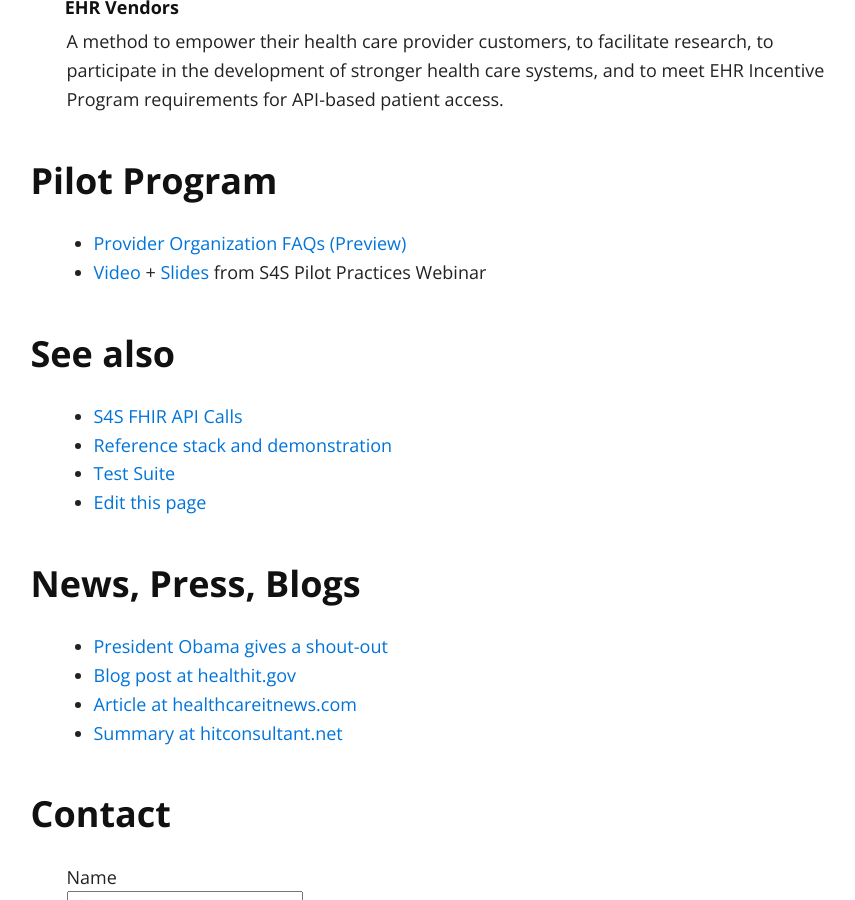
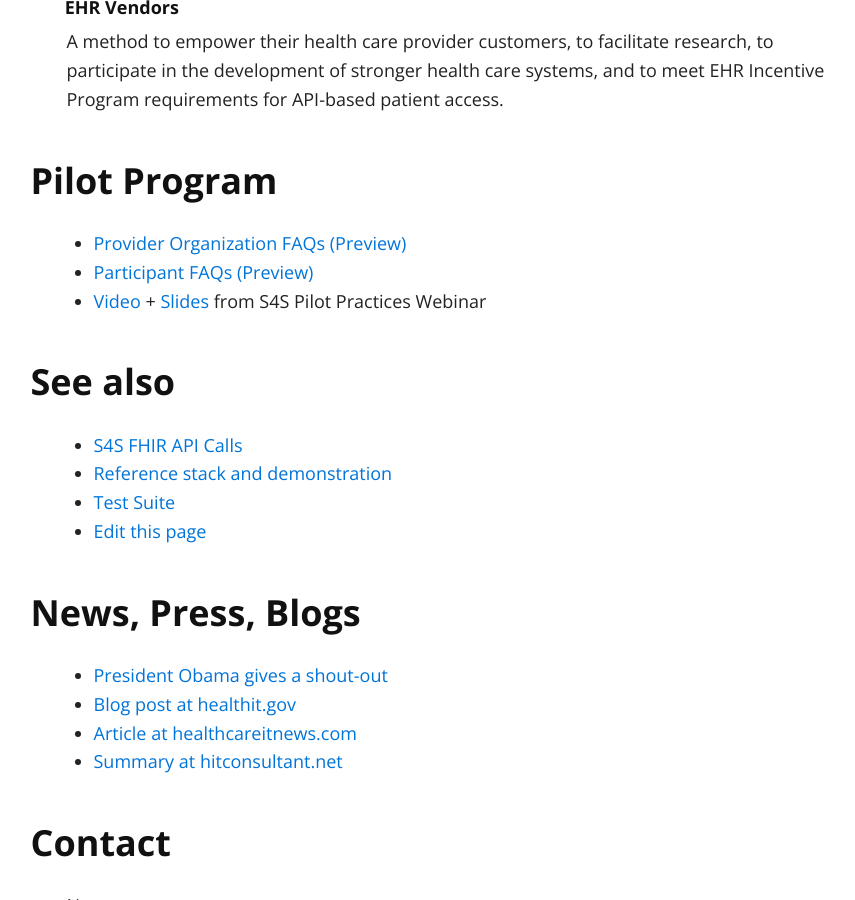
Before and after one commit to sync-for-science/sync-for-science.github.io, a Jekyll site: the page built from index.md, in a window 1280 px wide and 900 px high, scrolled down 1155 px. Shown: the whole window, without its empty margins (186-1041 px from the left). Built offline with Jekyll 4.4.1, drawn with Linux system fonts in a browser that asks for light colours; nearby versions of some CDN libraries.

Commit message:
Add participant + provider FAQs

```diff
--- a/index.md
+++ b/index.md
@@ -41,7 +41,8 @@
 and to meet EHR Incentive Program requirements for API-based patient access.
 
 ### Pilot Program
- * [Provider Organization FAQs (Preview)](https://docs.google.com/document/d/1Xv3z0Ls5nIozjN-ree-kwZNJxnaiVztMmqZgC_5M-cQ)
+* [Provider Organization FAQs (Preview)](https://docs.google.com/document/d/1Xv3z0Ls5nIozjN-ree-kwZNJxnaiVztMmqZgC_5M-cQ)
+* [Participant FAQs (Preview)](https://docs.google.com/document/d/1DBC7jbEcnENqDFJbQbeFQ6kfEvnmzgszg_6xiru6skI)
 * [Video](https://drive.google.com/file/d/0BzDLBlJ9IyUCWEM4Y1dfZmhQNXM/view?usp=sharing) + [Slides](http://bit.ly/s4s-pilot-practices-webinar) from S4S Pilot Practices Webinar
 
 ### See also
```
